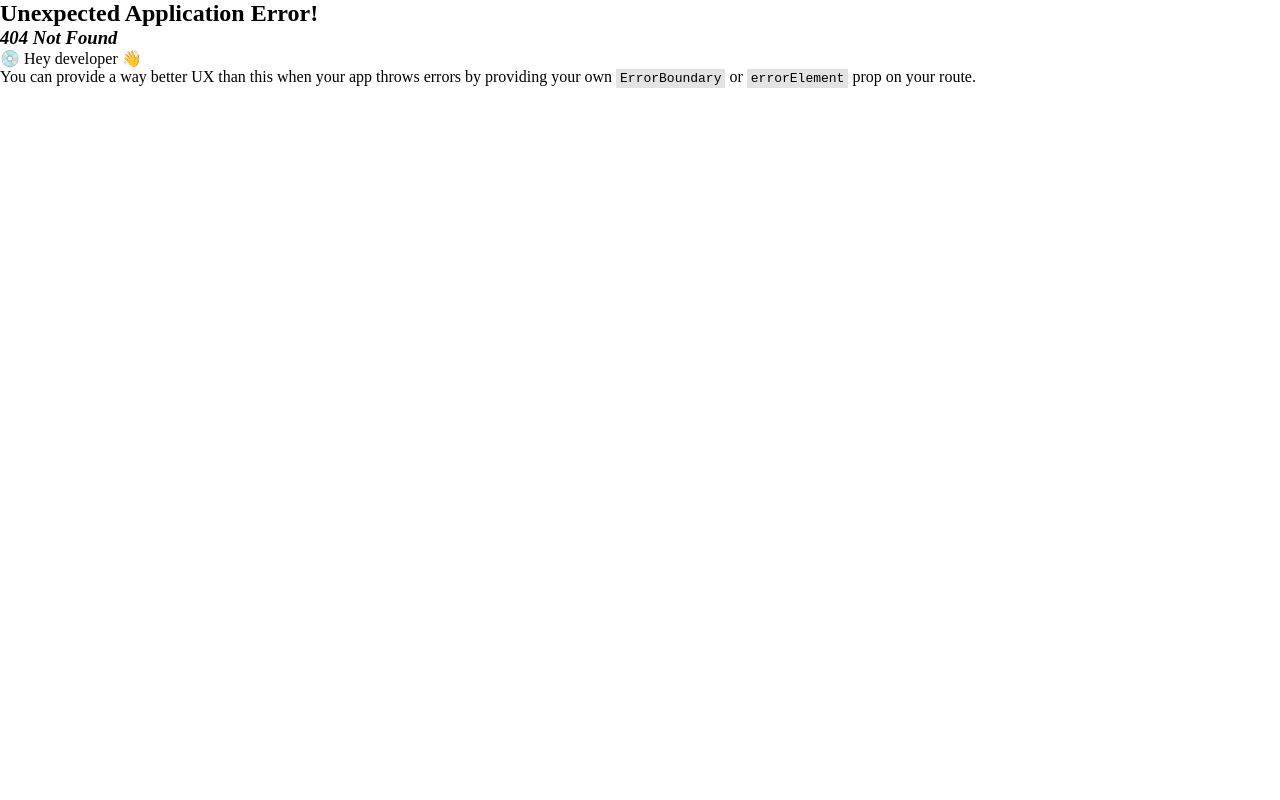
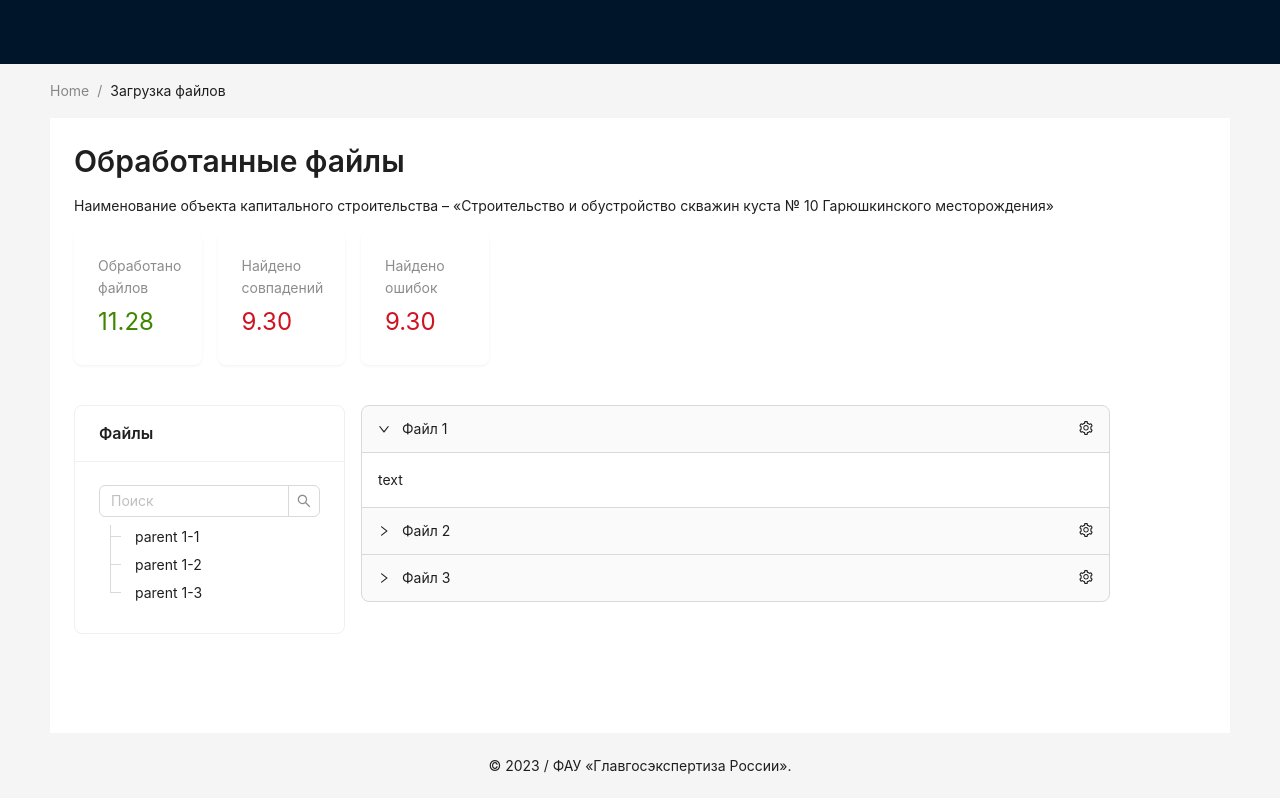
Before and after one commit to Sapf3ar/case1, a React (Vite) app in the folder frontend/: page /report/1 in a window 1280 px wide. Before the commit this address had no page. Built offline with nearby package versions, Linux system fonts and the light colour scheme.

Commit message:
frong: Добавить страницу отчета

```diff
--- a/frontend/src/App.tsx
+++ b/frontend/src/App.tsx
@@ -1,6 +1,6 @@
 import { Route, Routes } from 'react-router-dom';
 import Page1 from './pages/Upload';
-import Page2 from './pages/page2';
+import Page2 from './pages/Report';
 
 function App() {
     return <>app</>;
--- /dev/null
+++ b/frontend/src/components/FileList.tsx
@@ -0,0 +1,40 @@
+import { Card, Tree, Input } from 'antd';
+import React from 'react';
+import { CarryOutOutlined } from '@ant-design/icons';
+
+import type { DataNode, TreeProps } from 'antd/es/tree';
+
+const { Search } = Input;
+const treeData: DataNode[] = [
+    {
+        title: 'parent 1-1',
+        key: '0-0-1',
+    },
+    {
+        title: 'parent 1-2',
+        key: '0-0-2',
+    },
+    {
+        title: 'parent 1-3',
+        key: '0-0-3',
+    },
+];
+
+const FileList = () => {
+    return (
+        <>
+            <Card className='file-list' title='Файлы' bordered={true} style={{ width: 300 }}>
+                <div>
+                    <Search
+                        style={{ marginBottom: 8 }}
+                        placeholder='Поиск'
+                        onChange={() => console.log('search')}
+                    />
+                    <Tree showLine={true} treeData={treeData} />
+                </div>
+            </Card>
+        </>
+    );
+};
+
+export default FileList;
--- a/frontend/src/index.scss
+++ b/frontend/src/index.scss
@@ -14,3 +14,14 @@
         margin-top: 20px;
     }
 }
+
+.report {
+    &__files {
+        margin-top: 40px;
+        display: flex;
+    }
+}
+
+.file-list {
+    width: 100% !important;
+}
--- /dev/null
+++ b/frontend/src/pages/Report.tsx
@@ -0,0 +1,144 @@
+import { observer } from 'mobx-react-lite';
+import React from 'react';
+import { useStores } from '../hooks/useStores';
+
+import {
+    Breadcrumb,
+    Card,
+    Col,
+    Layout,
+    Row,
+    Statistic,
+    Collapse,
+    CollapseProps,
+    Typography,
+} from 'antd';
+import FileUpload from '../components/FileUpload';
+
+import ReportStatus from '../components/ReportStatus';
+import FileList from '../components/FileList';
+
+import { SettingOutlined } from '@ant-design/icons';
+
+const { Title } = Typography;
+
+const { Header, Content, Footer } = Layout;
+
+const Report = observer(() => {
+    const { rootStore } = useStores();
+
+    const genExtra = () => (
+        <SettingOutlined
+            onClick={(event) => {
+                // If you don't want click extra trigger collapse, you can prevent this:
+                event.stopPropagation();
+            }}
+        />
+    );
+
+    const items: CollapseProps['items'] = [
+        {
+            key: '1',
+            label: 'Файл 1',
+            children: <div>text</div>,
+            extra: genExtra(),
+        },
+        {
+            key: '2',
+            label: 'Файл 2',
+            children: <div>text</div>,
+            extra: genExtra(),
+        },
+        {
+            key: '3',
+            label: 'Файл 3',
+            children: <div>text</div>,
+            extra: genExtra(),
+        },
+    ];
+
+    return (
+        <Layout>
+            <Header
+                style={{
+                    position: 'sticky',
+                    top: 0,
+                    zIndex: 1,
+                    width: '100%',
+                    display: 'flex',
+                    alignItems: 'center',
+                }}
+            >
+                <div className='demo-logo' />
+            </Header>
+            <Content className='site-layout' style={{ padding: '0 50px' }}>
+                <Breadcrumb style={{ margin: '16px 0' }}>
+                    <Breadcrumb.Item>Home</Breadcrumb.Item>
+                    <Breadcrumb.Item>Загрузка файлов</Breadcrumb.Item>
+                </Breadcrumb>
+                <div
+                    className='content'
+                    style={{ padding: 24, minHeight: 380, background: '#ffffff' }}
+                >
+                    <Title level={2}>Обработанные файлы</Title>
+
+                    <Typography.Paragraph>
+                        Наименование объекта капитального строительства – «Строительство и
+                        обустройство скважин куста № 10 Гарюшкинского месторождения»
+                    </Typography.Paragraph>
+
+                    <Row gutter={16}>
+                        <Col span={3}>
+                            <Card bordered={false}>
+                                <Statistic
+                                    title='Обработано файлов'
+                                    value={11.28}
+                                    precision={2}
+                                    valueStyle={{ color: '#3f8600' }}
+                                />
+                            </Card>
+                        </Col>
+                        <Col span={3}>
+                            <Card bordered={false}>
+                                <Statistic
+                                    title='Найдено совпадений'
+                                    value={9.3}
+                                    precision={2}
+                                    valueStyle={{ color: '#cf1322' }}
+                                />
+                            </Card>
+                        </Col>
+                        <Col span={3}>
+                            <Card bordered={false}>
+                                <Statistic
+                                    title='Найдено ошибок'
+                                    value={9.3}
+                                    precision={2}
+                                    valueStyle={{ color: '#cf1322' }}
+                                />
+                            </Card>
+                        </Col>
+                    </Row>
+
+                    <Row className='report__files' gutter={16}>
+                        <Col span={6}>
+                            <FileList />
+                        </Col>
+                        <Col span={16}>
+                            <Collapse
+                                defaultActiveKey={['1']}
+                                expandIconPosition={'left'}
+                                items={items}
+                            />
+                        </Col>
+                    </Row>
+                </div>
+            </Content>
+            <Footer style={{ textAlign: 'center' }}>
+                © 2023 / ФАУ «Главгосэкспертиза России».
+            </Footer>
+        </Layout>
+    );
+});
+
+export default Report;
--- a/frontend/src/pages/page2.tsx
+++ /dev/null
@@ -1,7 +0,0 @@
-import React from 'react';
-
-const Page2 = () => {
-    return <div>Page2</div>;
-};
-
-export default Page2;
--- a/frontend/src/router/index.tsx
+++ b/frontend/src/router/index.tsx
@@ -3,7 +3,7 @@ import * as ReactDOM from 'react-dom/client';
 import { createBrowserRouter, RouterProvider } from 'react-router-dom';
 
 import Upload from '../pages/Upload';
-import Page2 from '../pages/page2';
+import Report from '../pages/Report';
 import Root from './root';
 
 export const router = createBrowserRouter([
@@ -12,7 +12,7 @@ export const router = createBrowserRouter([
         element: <Upload />,
     },
     {
-        path: '/page2',
-        element: <Page2 />,
+        path: '/report/:id',
+        element: <Report />,
     },
 ]);
```
